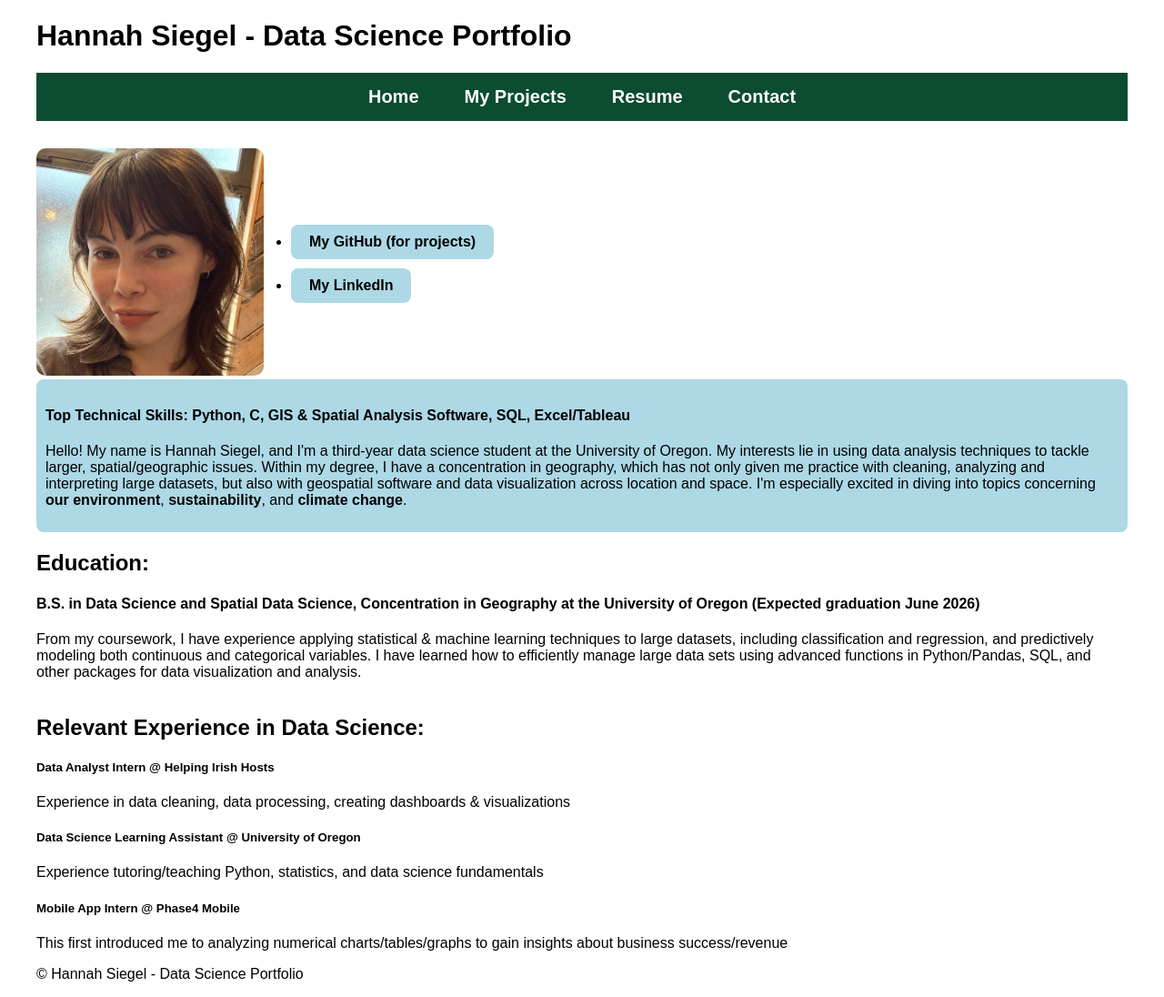
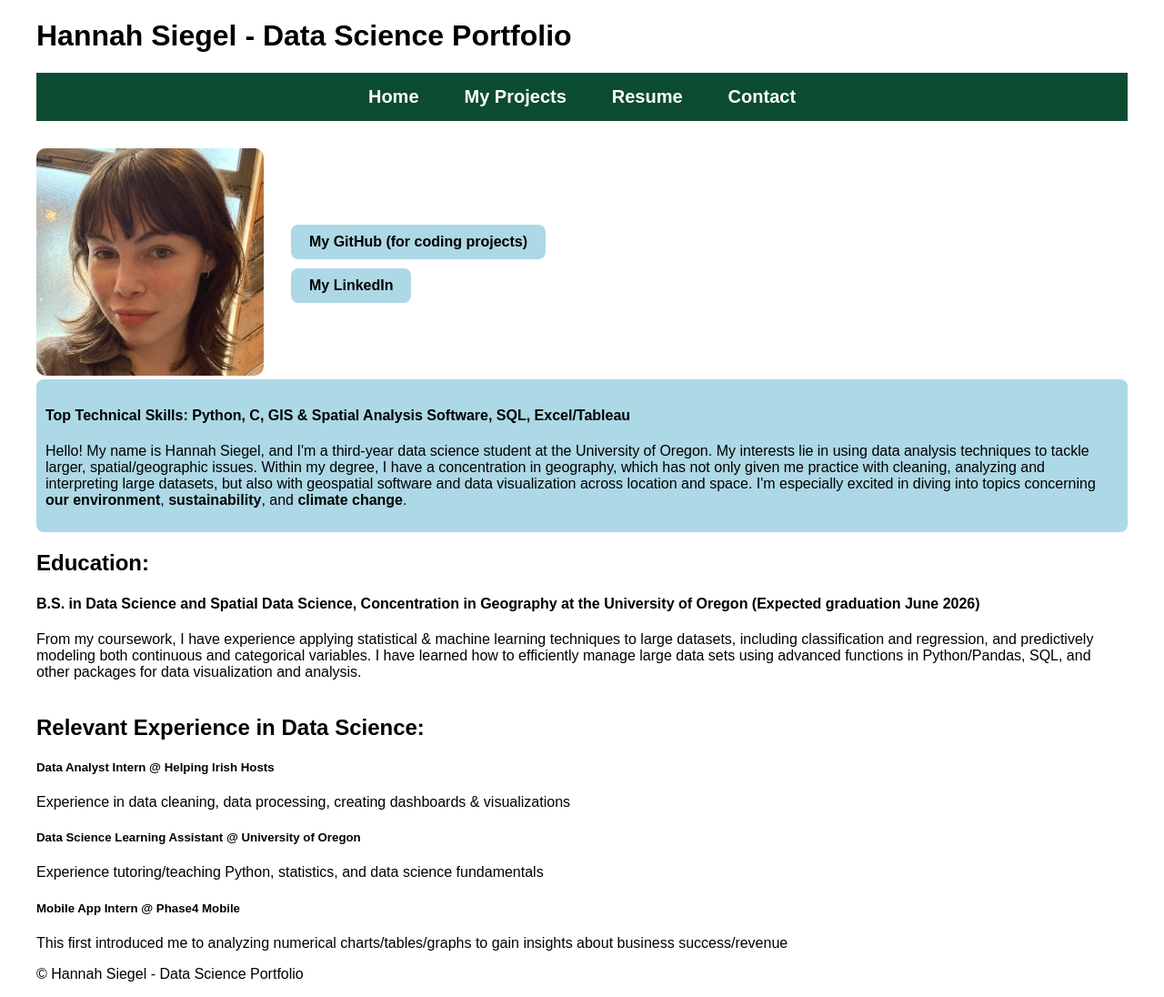
Before and after one commit to siegelhannah/portfolio, a Jekyll site: the page built from index.md, in a window 1280 px wide and 1096 px high. Shown: the whole window at 91% size. Built offline with Jekyll 4.4.1, drawn with Linux system fonts in a browser that asks for light colours.

Commit message:
Update default.html

```diff
--- a/_layouts/default.html
+++ b/_layouts/default.html
@@ -4,6 +4,12 @@
   <title>{{ page.title | default: site.title }}</title>
   <meta name="viewport" content="width=device-width, initial-scale=1">
   <link rel="stylesheet" href="{{ '/assets/style.css' | relative_url }}">
+  <style>
+    /* Add hover effect for links */
+    a:hover {
+      text-decoration: underline;
+    }
+  </style>
 </head>
 <body>
   <header>
@@ -24,9 +30,17 @@
           <img src="{{ '/assets/Github_headshot.jpg' | relative_url }}" alt="Headshot">
         </div>
         <div class="links">
-          <ul>
-            <li><a href="https://github.com/siegelhannah" target="_blank" style="display: inline-block; background-color: #add8e6; padding: 10px 20px; border-radius: 8px; text-decoration: none; color: #000;">My GitHub (for projects)</a></li>
-            <li><a href="https://www.linkedin.com/in/hannah-siegel-219162234/" target="_blank" style="display: inline-block; background-color: #add8e6; padding: 10px 20px; border-radius: 8px; text-decoration: none; color: #000;">My LinkedIn</a></li>
+          <ul style="list-style-type: none; padding-left: 0;">
+            <li>
+              <a href="https://github.com/siegelhannah" target="_blank" style="display: inline-block; background-color: #add8e6; padding: 10px 20px; border-radius: 8px; text-decoration: none; color: #000;">
+                My GitHub (for coding projects)
+              </a>
+            </li>
+            <li>
+              <a href="https://www.linkedin.com/in/hannah-siegel-219162234/" target="_blank" style="display: inline-block; background-color: #add8e6; padding: 10px 20px; border-radius: 8px; text-decoration: none; color: #000;">
+                My LinkedIn
+              </a>
+            </li>
           </ul>
         </div>
       </div>
```
